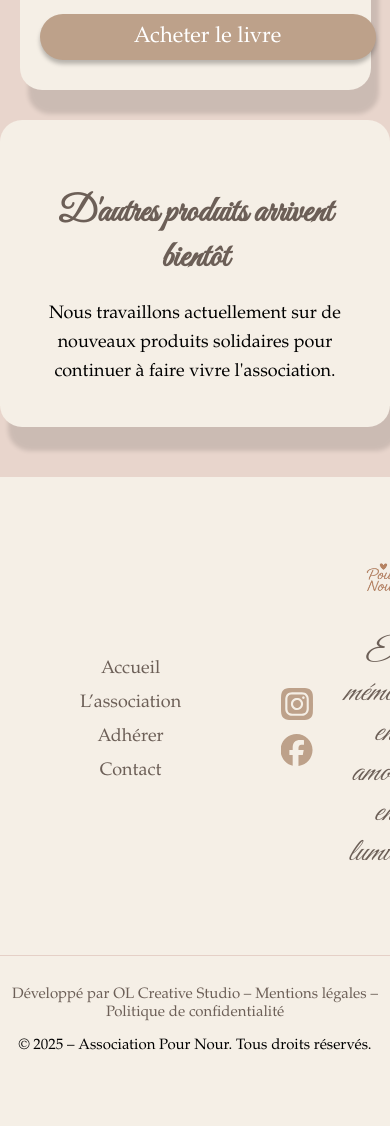
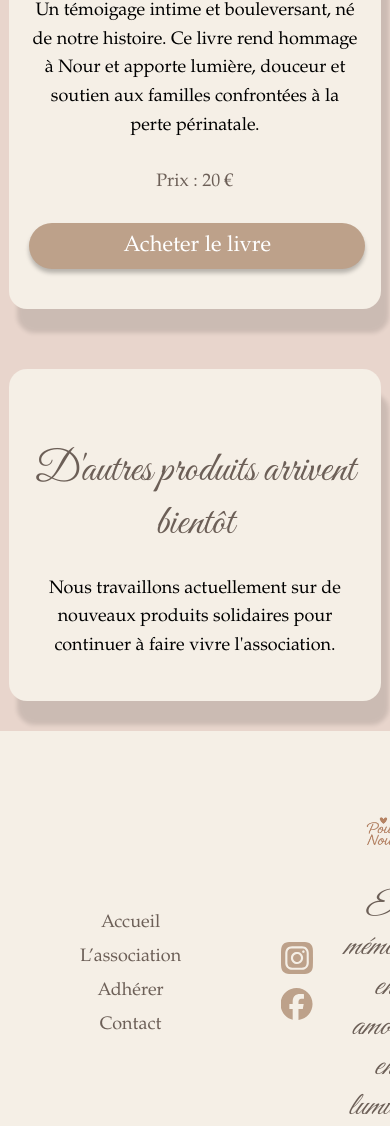
Before and after one commit to OthmaneLvre/Association-PourNour, a PHP site: page /boutique.php in a window 390 px wide; the page is wider, and only the part inside the window is pictured. Shown: the part 865-1991 px from the top of that part. Before the commit the page ends 1915 px from the top of that part, so only its background shows below. Run offline with PHP 8.4, Linux system fonts and the light colour scheme.

Commit message:
feat(boutique): add shop link to header and align boutique page design

```diff
--- a/boutique.php
+++ b/boutique.php
@@ -7,36 +7,37 @@ include 'partials/header.php';
 <main class="page-boutique">
 
     <!-- HERO -->
-    <section class="boutique-hero">
-        <h1>Boutique solidaire</h1>
-        <p>
-            Chaque achat contribue à soutenir les actions de l'assocation Pour Nour
-            et à accompagner les familles touchées par la perte périnatale.
-        </p>
+    <section class="boutique-hero-section">
+        <div class="boutique-hero-wrapper">
+            <h1 class="boutique-hero-title">Boutique solidaire</h1>
+            <p class="boutique-hero-text">
+                Chaque achat contribue à soutenir les actions de l'assocation Pour Nour
+                et à accompagner les familles touchées par la perte périnatale.
+            </p>
+        </div>
+
     </section>
 
     <!-- PRODUIT PRINCIPAL : LE LIVRE -->
-    <section class="boutique-section">
-        <div class="boutique-wrapper">
-
-            <div class="product-card">
+    <section class="boutique-product-section">
+        <div class="boutique-product-wrapper">
 
                 <!-- Image (à remplacer par la vraie cover) -->
-                <div class="product-image">
+                <div class="boutique-product-image">
                     <img src="assets/images/livre-nour.jpg" alt="Livre Nour lumière de nos vies">
                 </div>
 
                 <!-- Infos -->
-                <div class="product-content">
-                    <h2>Nour, lumière de nos vies</h2>
+                <div class="boutique-product-content">
+                    <h2 class="boutique-product-title">Nour, lumière de nos vies</h2>
 
-                    <p class="product-description">
+                    <p class="boutique-product-description">
                         Un témoigage intime et bouleversant, né de notre histoire.
                         Ce livre rend hommage à Nour et apporte lumière, douceur et soutien
                         aux familles confrontées à la perte périnatale.
                     </p>
 
-                    <p class="product-price">Prix : 20 €</p>
+                    <p class="boutique-product-price">Prix : 20 €</p>
 
                     <!-- Bouton achat -->
                     <a href="achat-livre.php" class="btn btn-primary">
@@ -46,14 +47,14 @@ include 'partials/header.php';
 
             </div>
 
-        </div>
+
     </section>
 
     <!-- FUTUR PRODUITS -->
-    <section class="boutique-coming">
-        <div class="coming-box">
-            <h2>D'autres produits arrivent bientôt</h2>
-            <p>
+    <section class="boutique-coming-section">
+        <div class="boutique-coming-wrapper">
+            <h2 class="boutique-coming-title">D'autres produits arrivent bientôt</h2>
+            <p class="boutique-coming-text">
                 Nous travaillons actuellement sur de nouveaux produits solidaires
                 pour continuer à faire vivre l'association.
             </p>
--- a/css/style.css
+++ b/css/style.css
@@ -1471,129 +1471,129 @@ h1, h2, h3, h4 {
 /*********************************/
 
 /* HERO BOUTIQUE */
-.boutique-hero {
-    text-align: center;
-    padding: 50px 20px 20px;
-}
-
-.boutique-hero h1 {
+.boutique-hero-section {
+    padding: 30px 0;
+    display: flex;
+    justify-content: center;
+}
+
+.boutique-hero-wrapper {
+    background: var(--section);
+    width: 85%;
+    max-width: 1050px;
+    padding: 60px 40px;
+    border-radius: 18px;
+    box-shadow: var(--shadow-soft);
+    text-align: center;
+}
+
+.boutique-hero-title {
     font-family: var(--font-primary);
     font-size: 60px;
-    color: var(--title);
-    margin-bottom: 20px;
-}
-
-.boutique-hero p {
-    font-family: var(--font-secondary);
-    color: var(--text);
-    font-size: 22px;
-    line-height: 1.6;
-    max-width: 900px;
+    font-weight: 400;
+    color: var(--title);
+    margin-bottom: 25px;
+}
+
+.boutique-hero-text {
+    font-family: var(--font-secondary);
+    font-size: 22px;
+    color: var(--text);
+    line-height: 1.5;
+    max-width: 760px;
     margin: 0 auto;
 }
 
-/* SECTION PRINCIPALE */
-.boutique-section {
-    display: flex;
-    justify-content: center;
-    padding: 40px 0 30px;
-}
-
-.boutique-wrapper {
-    width: 90%;
+/* PRODUIT */
+.boutique-product-section {
+    padding: 30px 0;
+    display: flex;
+    justify-content: center;
+}
+
+.boutique-product-wrapper {
+    background: var(--section);
+    width: 85%;
     max-width: 1050px;
-}
-
-/* CARTE PRODUIT */
-.product-card {
-    background: var(--section);
-    border-radius: 22px;
-    box-shadow: var(--shadow-soft);
-    padding: 40px;
+    padding: 60px 50px;
+    border-radius: 18px;
+    box-shadow: var(--shadow-soft);
     display: flex;
     align-items: center;
-    gap: 40px;
-}
-
-/* IMAGE PRODUIT */
-.product-image {
-    flex: 0 0 320px;
-    display: flex;
-    justify-content: center;
-    align-items: center;
-}
-
-.product-image img {
-    width: 100%;
-    max-width: 280px;
+    justify-content: space-between;
+    gap: 50px;
+}
+
+.boutique-product-image img {
+    width: 280px;
+    max-width: 100%;
     height: auto;
-    display: block;
     border-radius: 18px;
     box-shadow: var(--shadow-card);
-    object-fit: cover;
-}
-
-/* CONTENU PRODUIT */
-.product-content {
+    display: block;
+}
+
+.boutique-product-content {
     flex: 1;
-}
-
-.product-content h2 {
-    font-family: var(--font-primary);
-    font-size: 48px;
-    color: var(--title);
-    margin-top: 0;
-    margin-bottom: 20px;
-}
-
-.product-description {
+    text-align: center;
+}
+
+.boutique-product-title {
+    font-family: var(--font-primary);
+    font-size: 56px;
+    font-weight: 400;
+    color: var(--title);
+    margin-bottom: 25px;
+}
+
+.boutique-product-description {
     font-family: var(--font-secondary);
     font-size: 22px;
     color: var(--text);
     line-height: 1.6;
+    margin-bottom: 30px;
+}
+
+.boutique-product-price {
+    font-family: var(--font-secondary);
+    font-size: 24px;
+    color: var(--title);
+    margin-bottom: 30px;
+}
+
+/* PRODUITS À VENIR */
+.boutique-coming-section {
+    padding: 30px 0;
+    display: flex;
+    justify-content: center;
+}
+
+.boutique-coming-wrapper {
+    background: var(--section);
+    width: 85%;
+    max-width: 1050px;
+    padding: 60px 50px;
+    border-radius: 18px;
+    box-shadow: var(--shadow-soft);
+    text-align: center;
+}
+
+.boutique-coming-title {
+    font-family: var(--font-primary);
+    font-size: 60px;
+    font-weight: 400;
+    color: var(--title);
     margin-bottom: 25px;
 }
 
-.product-price {
-    font-family: var(--font-secondary);
-    font-size: 26px;
-    color: var(--title);
-    margin-bottom: 30px;
-}
-
-/* SECTION PRODUITS A VENIR */
-.boutique-coming {
-    display: flex;
-    justify-content: center;
-    padding: 0 0 50px;
-}
-
-.coming-box {
-    background: var(--section);
-    width: 90%;
-    max-width: 1050px;
-    padding: 40px 30px;
-    border-radius: 22px;
-    box-shadow: var(--shadow-soft);
-    text-align: center;
-}
-
-.coming-box h2 {
-    font-family: var(--font-primary);
-    font-size: 46px;
-    color: var(--title);
-    margin-bottom: 20px;
-}
-
-.coming-box p {
+.boutique-coming-text {
     font-family: var(--font-secondary);
     font-size: 22px;
     color: var(--text);
     line-height: 1.6;
-    max-width: 800px;
+    max-width: 760px;
     margin: 0 auto;
 }
-
 
 /*********************************/
         /* RESPONSIVe */
@@ -1723,44 +1723,39 @@ h1, h2, h3, h4 {
     }
 
     /* PAGE BOUTIQUE */
-    .boutique-hero h1 {
-        font-size: 4px;
-    }
-
-    .boutique-hero p {
+    .boutique-hero-wrapper,
+    .boutique-product-wrapper,
+    .boutique-coming-wrapper {
+        width: 85%;
+        padding: 40px 20px;
+    }
+
+    .boutique-hero-title,
+    .boutique-coming-title {
+        font-size: 42px;
+    }
+
+    .boutique-hero-text,
+    .boutique-product-description,
+    .boutique-coming-text,
+    .boutique-product-price {
         font-size: 18px;
     }
 
-    .product-card {
+    .boutique-product-wrapper {
         flex-direction: column;
         text-align: center;
-        padding: 30px 20px;
-    }
-
-    .product-image {
-        flex: unset;
-        width: 100%;
-    }
-
-    .product-image img {
-        max-width: 220px;
-    }
-
-    .product-content h2 {
-        font-size: 38px;
-    }
-
-    .product-description,
-    .product-price,
-    .coming-box p {
-        font-size: 18px;
-    }
-
-    .coming-box h2 {
-        font-size: 36px;
-    }
-
-    .product-content .btn {
+    }
+
+    .boutique-product-title {
+        font-size: 42px;
+    }
+
+    .boutique-product-image img {
+        width: 220px;
+    }
+
+    .boutique-product-content .btn {
         width: 100%;
         max-width: 280px;
     }
--- a/partials/header.php
+++ b/partials/header.php
@@ -13,6 +13,7 @@
                 <li><a href="/Association-PourNour/index.php">Accueil</a></li>
                 <li><a href="/Association-PourNour/association.php">L’association</a></li>
                 <li><a href="/Association-PourNour/adhesion.php">Adhérer</a></li>
+                <li><a href="/Association-PourNour/boutique.php">Boutique</a></li>
                 <li><a href="/Association-PourNour/contact.php">Contact</a></li>
             </ul>
 
```
